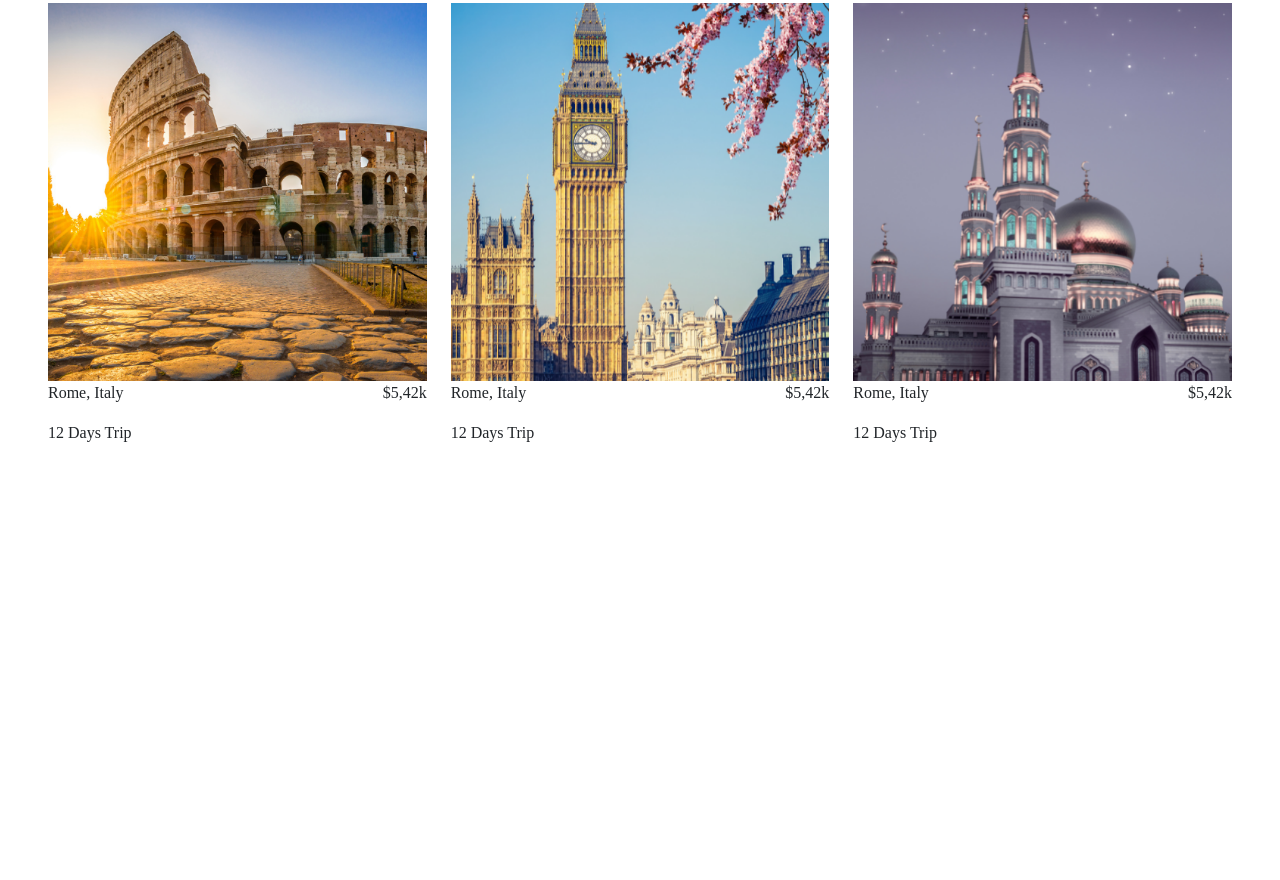
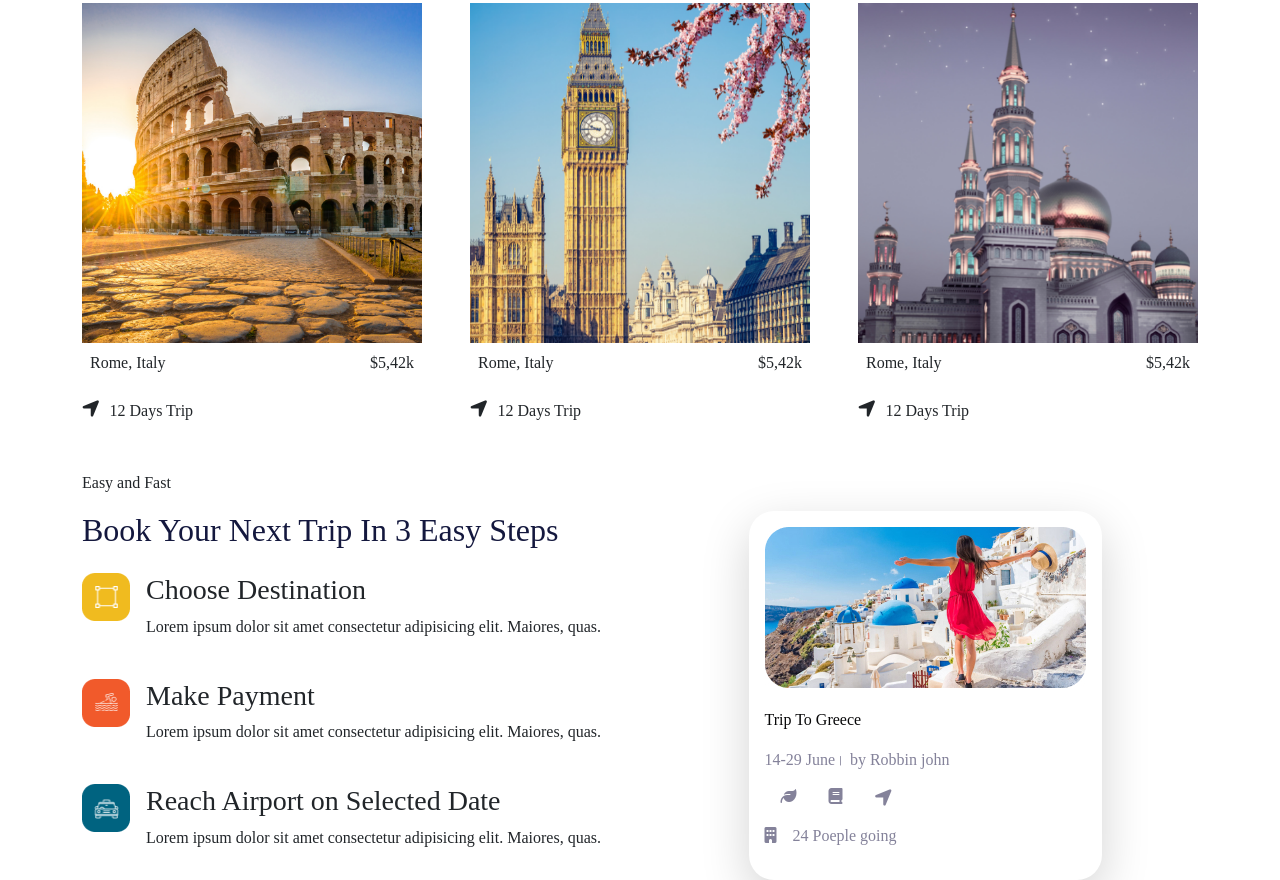
Before and after one commit to shakilrafshan/practise-project, a plain HTML site: page travel-agency.html in a window 1280 px wide. Shown: the part 1161-2041 px from the top of the page. Before the commit the page ends 1606 px from the top, so only its background shows below. Drawn offline with nearby package versions, Linux system fonts and the light colour scheme; a web font is replaced by a local one.

Commit message:
last section

```diff
--- a/travel-agency.css
+++ b/travel-agency.css
@@ -14,7 +14,10 @@
 body{
     font-family: 'Volkhov', serif;
 }
-
+.fa-location-arrow{
+    font-size: 20px;
+    padding-right:10px;
+}
 .traveller-img img{
     width: 100%;
 
@@ -41,7 +44,7 @@ body{
     font-size: 16px;
 
 }
-.fas{
+.fa-play-circle{
     font-size: 56px;
 
 }
@@ -60,6 +63,18 @@ height: 80px;
 .category-des h3{
     font-size: 16px;
     padding:10px 0 0 0;
+}
+.course{
+    border-radius: 25px;
+}
+.course-title{
+    color:#080809;
+    padding-top: 20px;
+
+
+}
+.course-excerpt{
+ color:  #84829A;
 }
 
 @media only screen and (max-width:688px) {
--- a/travel-agency.html
+++ b/travel-agency.html
@@ -49,7 +49,7 @@
             </div>
           </nav>
           <!-- hero content section -->
-          <div class="container my-lg-4">
+          <div class="container my-lgx-5">
             <div class="travel">
                 <div class=" mt-5">
                     <p class="hero-p my-3">Best destinations around the world</p>
@@ -79,7 +79,7 @@
       <section class="container-fluid px-5 category-section">
         <div class="text-center  py-2">CATEGORY</div>
         <h1 class="text-center py-2">We Offer Best Services</h1>
-        <div class="row py-2 g-4">
+        <div class="row py-2 gx-5">
           <div class="col-lg-3 col-md-6 col-12 d-flex flex-column justify-content-center  ">
             <div class="category-img align-self-center">
               <img src="./images/travel-agency/category-1.png" alt="">
@@ -119,35 +119,80 @@
         </div>
       </section>
 <!-- top destinations section -->
-<section class="container-fluid px-5 destinations-section">
+<section class="container my-5 destinations-section">
   <div class="text-center  py-2">Top Selling</div>
   <h1 class="text-center py-2">Top Destinations</h1>
-  <div class="row">
-    <div class="col-lg-4">
+  <div class="row g-5 ">
+    <div class="col-lg-4 col-md-6 col-12  ">
       <img class="w-100" src="./images/travel-agency/rec-1.png" alt="">
-      <div class="d-flex justify-content-between">
+      <div class="d-flex justify-content-between m-2">
+        <p >Rome, Italy</p>
+        <p>$5,42k</p>
+      </div>
+      <div><i  class="fas fa-location-arrow"></i>12 Days Trip</div>
+    </div>
+    <div class="col-lg-4 col-md-6 col-12  ">
+      <img class="w-100" src="./images/travel-agency/rec-2.png" alt="">
+      <div class="d-flex justify-content-between m-2">
         <p>Rome, Italy</p>
         <p>$5,42k</p>
       </div>
-      <div>12 Days Trip</div>
+      <div><i class="fas fa-location-arrow"></i>12 Days Trip</div>
     </div>
-    <div class="col-lg-4">
-      <img class="w-100" src="./images/travel-agency/rec-2.png" alt="">
-      <div class="d-flex justify-content-between">
+    <div class="col-lg-4 col-md-6 col-12  ">
+      <img class="w-100 " src="./images/travel-agency/rec-3.png" alt="">
+      <div class="d-flex justify-content-between m-2 ">
         <p>Rome, Italy</p>
         <p>$5,42k</p>
       </div>
-      <div>12 Days Trip</div>
-    </div>
-    <div class="col-lg-4">
-      <img class="w-100" src="./images/travel-agency/rec-3.png" alt="">
-      <div class="d-flex justify-content-between">
-        <p>Rome, Italy</p>
-        <p>$5,42k</p>
-      </div>
-      <div>12 Days Trip</div>
+      <div><i class="fas fa-location-arrow"></i>12 Days Trip</div>
     </div>
   </div>
+  </section>
+  <!-- easy-step section -->
+  <section class="easy-step container">
+    <p>Easy and Fast</p>
+    <div class="row">
+      <div class="col-lg-6 col-md-6 col-12">
+        <h2 style="color: #14183E;">Book Your Next Trip In 3 Easy Steps</h2>
+        <div class="steps d-flex mt-4">
+          <img src="./images/travel-agency/group1.png" width="48" height="48" alt="">
+          <div class="ms-3">
+            <h3>Choose Destination</h3>
+            <p>Lorem ipsum dolor sit amet consectetur adipisicing elit. Maiores, quas.</p>
+          </div>
+        </div>
+        <div class="steps d-flex mt-4">
+          <img src="./images/travel-agency/group2.png" width="48" height="48" alt="">
+          <div class="ms-3">
+            <h3>Make Payment</h3>
+            <p>Lorem ipsum dolor sit amet consectetur adipisicing elit. Maiores, quas.</p>
+          </div>
+        </div>
+        <div class="steps d-flex mt-4">
+          <img src="./images/travel-agency/group3.png" width="48" height="48" alt="">
+          <div class="ms-3">
+            <h3>Reach Airport on Selected Date</h3>
+            <p>Lorem ipsum dolor sit amet consectetur adipisicing elit. Maiores, quas.</p>
+          </div>
+        </div>
+      </div>
+      <div class="col-lg-6 col-md-6 col-12 align-self-center ">
+        <div class="d-flex justify-content-center ">
+          <div class="div shadow-lg  p-3 course">
+            <img src="./images/travel-agency/female.jpg" alt="">
+            <p class="course-title">Trip To Greece</p>
+            <p class="course-excerpt">14-29 June। by Robbin john</p>
+            <div class="d-flex mb-2"  style="color:  #84829A;">
+              <i class="fas fa-leaf px-3 "></i>
+              <i class="fas fa-book px-3 "></i>
+              <i class="fas fa-location-arrow px-3 "></i>
+            </div>
+            <div class="my-3 " style="color:  #84829A;"><i class="fas fa-building pe-3"></i>24 Poeple going</div>
+          </div>
+        </div>
+      </div>
+    </div>
   </section>
     </main>
     <footer></footer>
```
Also changed, not shown: images/travel-agency/female.jpg (added), images/travel-agency/group1.png (added), images/travel-agency/group2.png (added), images/travel-agency/group3.png (added).
